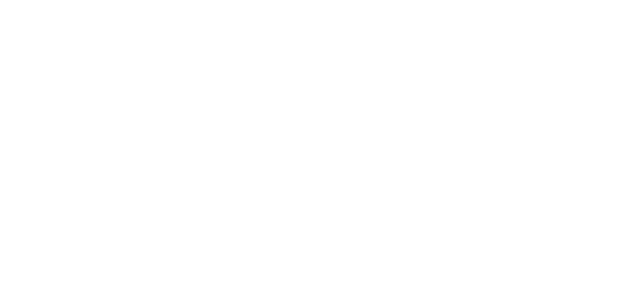
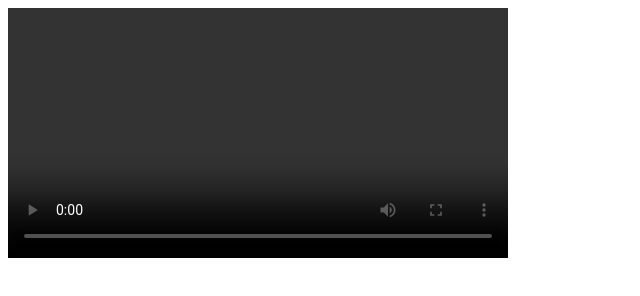
Before and after one commit to SigilQuiver/hfix, a plain HTML site: page index.html in a window 1280 px wide. Shown: the whole page, without its empty margins (0-640 px from the left). Drawn offline with Linux system fonts and the light colour scheme.

Commit message:
video add change test

```diff
--- a/index.html
+++ b/index.html
@@ -9,12 +9,18 @@
     <meta property="og:url" content="https://sigilquiver.github.io/hfix/">
     <meta property="og:title" content="test 1">
     <meta property="og:description" content="test 2">
-    <meta property="og:type" content="video.movie">
-    <meta property="og:image" content="https://fastly.picsum.photos/id/552/200/200.jpg?hmac=99yztwFcmd6Y23V7ViL1mArbh9wwdxbIjS9bhO8xyY8">
+    <meta property="og:type" content="video.other">
     <meta property="og:video" content="https://www.w3schools.com/html/mov_bbb.mp4">
     <meta property="og:video:secure_url" content="https://www.w3schools.com/html/mov_bbb.mp4">
+    <meta property="og:image" content="https://fastly.picsum.photos/id/552/200/200.jpg?hmac=99yztwFcmd6Y23V7ViL1mArbh9wwdxbIjS9bhO8xyY8">
+    <meta property="og:video:width" content="350">
+    <meta property="og:video:height" content="200">
 </head>
 <body>
-
+    <video
+      id="my-player"
+      controls
+      style="width: 100%; max-width: 500px;"
+    />
 </body>
 </html>
```
